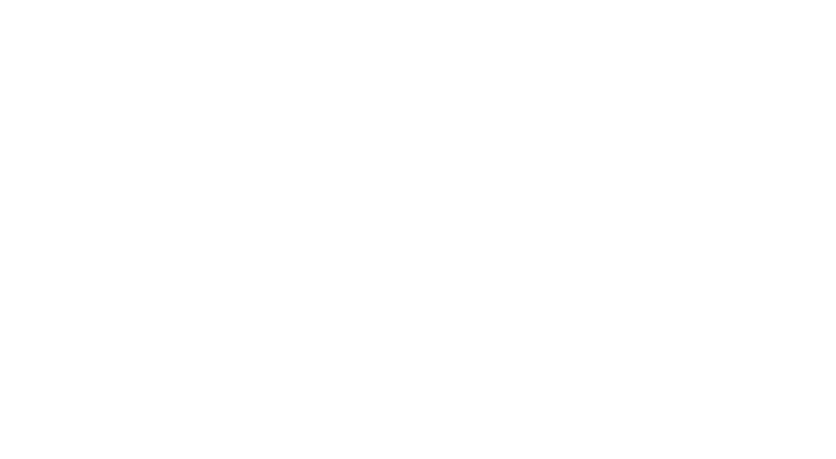
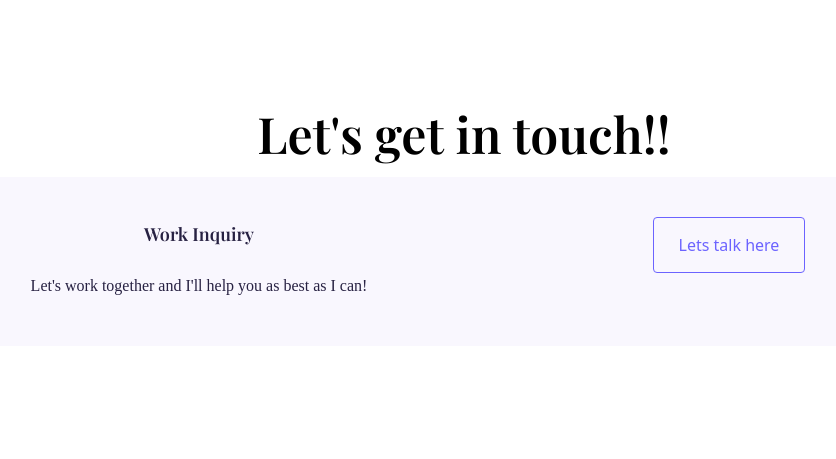
Before and after one commit to Lornzyy/Lorna-Portfolio, a plain HTML site: page contact.html in a window 1280 px wide. Shown: the whole page, without its empty margins (176-1012 px from the left). Drawn offline with nearby package versions, Linux system fonts and the light colour scheme; a web font is replaced by a local one.

Commit message:
contact page

```diff
--- a/contact.html
+++ b/contact.html
@@ -40,6 +40,18 @@
     ></script>
   </head>
   <body>
+    <div class="container content-container">
+      <h1 class="text-center">Let's get in touch!!</h1>
 
+      <div class="work-enquiry row">
+        <div class="col-md-6">
+          <h2>Work Inquiry</h2>
+          <p>Let's work together and I'll help you as best as I can!</p>
+        </div>
+        <div class="col-md-6">
+          <a href="./contact.html" class="btn">Lets talk here</a>
+        </div>
+      </div>
+    </div>
   </body>
-  </html>
+</html>
--- a/src/style.css
+++ b/src/style.css
@@ -58,6 +58,8 @@ p {
   border-radius: 4px;
   padding: 18px 30px;
   gap: 10px;
+  border: none;
+  outline: none;
 }
 
 .hero a {
@@ -96,10 +98,16 @@ a {
   border-radius: 4px;
   border: 1px solid #6c63ff;
   padding: 15px 25px;
-  gap: 10px;
   text-align: center;
   color: #6c63ff;
   font-size: 16px;
+  margin-top: 20px;
+}
+
+.btn:hover, .btn:active, .btn:focus {
+  border: 1px solid #6c63ff;
+  outline: #6c63ff;
+  color: #000000;
 }
 
 .text-descripiton {
@@ -108,9 +116,7 @@ a {
   line-height: 30px;
 }
 
-.btn {
-  margin-top: 20px;
-}
+
 
 /* about page */
 
@@ -144,6 +150,9 @@ a {
 
 .work-enquiry {
   background: #f9f7fe;
+  margin: 10px auto;
+  padding: 20px;
+  text-align: center
 }
 
 .work-enquiry h2,
```
Also changed, not shown: index.html (+1 -1 lines).
